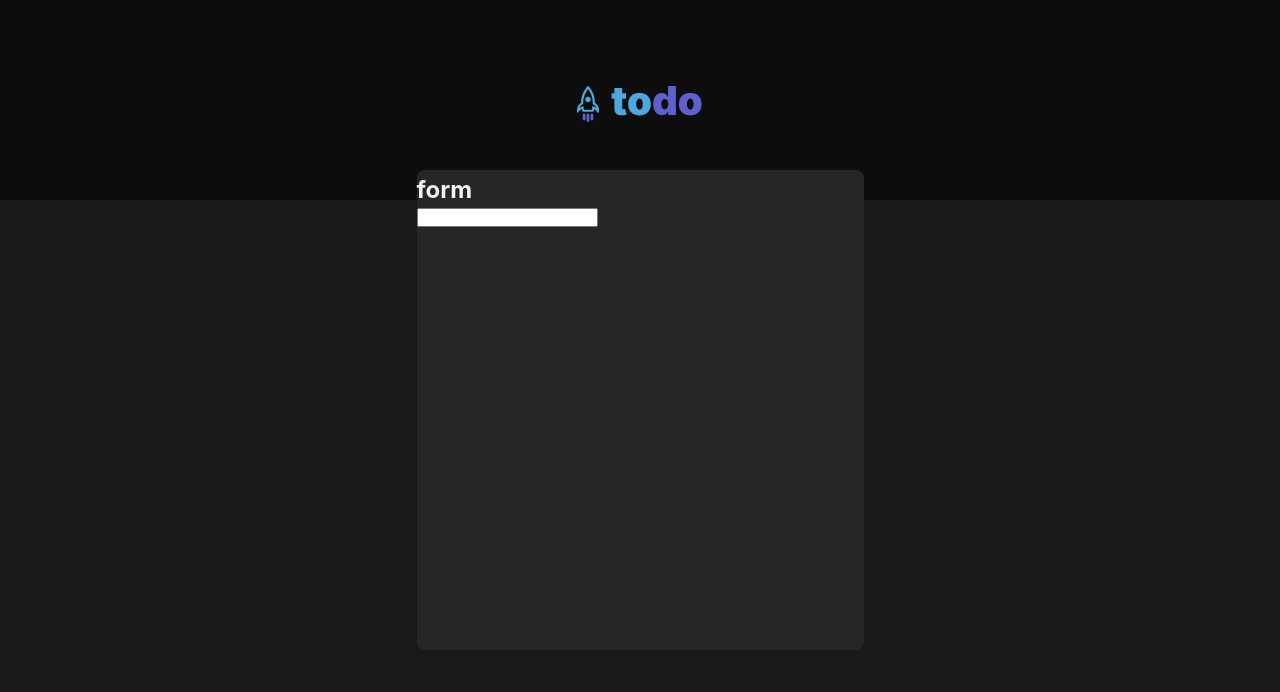
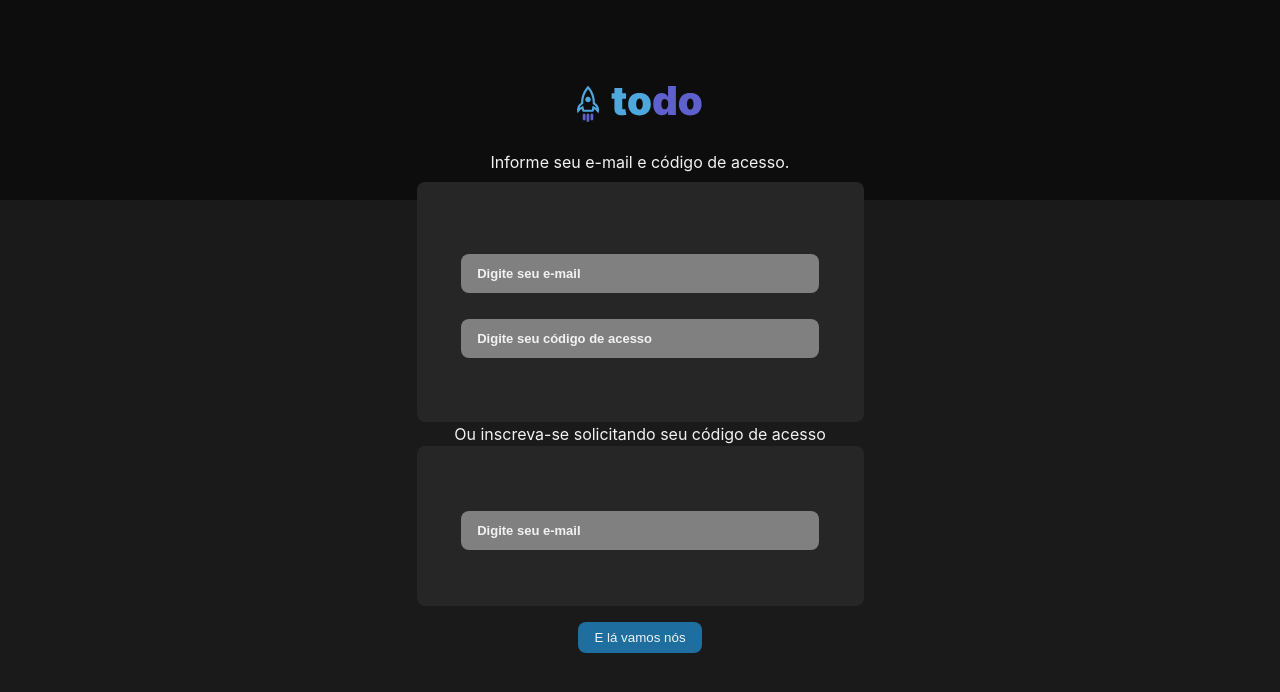
Before and after one commit to thiago-santanna/ignite-todo-web, a React (Vite) app: page / in a window 1280 px wide. Shown: the top 692 px of the page. Built offline with nearby package versions, Linux system fonts and the light colour scheme.

Commit message:
tela de acesso finlaizada

```diff
--- a/src/components/LoginOrRegister/LoginOrRegister.module.css
+++ b/src/components/LoginOrRegister/LoginOrRegister.module.css
@@ -1,23 +1,54 @@
 .wrapper {
+  color: var(--gray100);
   margin: 0 auto;
   max-width: 745px;
   height: 100vh;
-  margin-top: 64px;
+  margin-top: 16px;
   display: flex;
   flex-direction: column;
   align-items: center;
+  margin-top: -50px;
 }
 .wrapperForm {
+  display: flex;
+  flex-direction: column;
+  justify-content: center;
+  align-items: center;
+  gap: 26px;
   width: 60%;
-  height: 60%;
+  height: 30%;
   background-color: var(--gray500);
   border-radius: 8px;
-  margin-top: -94px;
+  padding-top: 8px;
+  margin-top: 8px;
+}
+.wrapperFormCreate {
+  display: flex;
+  flex-direction: column;
+  justify-content: center;
+  align-items: center;
+  gap: 26px;
+  width: 60%;
+  height: 20%;
+  background-color: var(--gray500);
+  border-radius: 8px;
   padding-top: 8px;
 }
-.wrapperForm span {
-  font-size: x-large;
-  font-weight: bold;
+.Input {
+  border-radius: 8px;
+  border: 0;
+  padding: 12px 16px;
+  width: 80%;
 }
-.wrapperInput {
+.button {
+  color: var(--gray100);
+  padding: 8px 16px;
+  background-color: var(--blue-dark);
+  border-radius: 8px;
+  transition: background-color 1s;
+  border: 0;
+  margin-top: 16px;
 }
+.button:hover {
+  background-color: var(--blue);
+}
--- a/src/components/LoginOrRegister/index.tsx
+++ b/src/components/LoginOrRegister/index.tsx
@@ -4,12 +4,34 @@ export function LoginOrRegister() {
   return (
     <>
       <div className={styles.wrapper}>
+        <div>Informe seu e-mail e código de acesso.</div>
         <form className={styles.wrapperForm}>
-          <span>form</span>
-          <div className={styles.wrapperInput}>
-            <input type="text" name="email" id="email" />
-          </div>
+          <input
+            className={styles.Input}
+            placeholder="Digite seu e-mail"
+            type="text"
+            name="email"
+            id="email"
+          />
+          <input
+            className={styles.Input}
+            placeholder="Digite seu código de acesso"
+            type="password"
+            name="senha"
+            id="senha"
+          />
         </form>
+        <div>Ou inscreva-se solicitando seu código de acesso</div>
+        <form className={styles.wrapperFormCreate}>
+          <input
+            className={styles.Input}
+            placeholder="Digite seu e-mail"
+            type="text"
+            name="email"
+            id="email"
+          />
+        </form>
+        <button className={styles.button}>E lá vamos nós</button>
       </div>
     </>
   );
--- a/src/styles/global.css
+++ b/src/styles/global.css
@@ -38,5 +38,15 @@ body {
   min-height: 100vh;
 }
 
+input {
+  background-color: var(--gray300);
+  color: var(--gray100);
+}
+input::placeholder {
+  color: var(--gray100);
+  font-weight: bold;
+  font-size: small;
+}
+
 @media (max-width: 768px) {
 }
```
